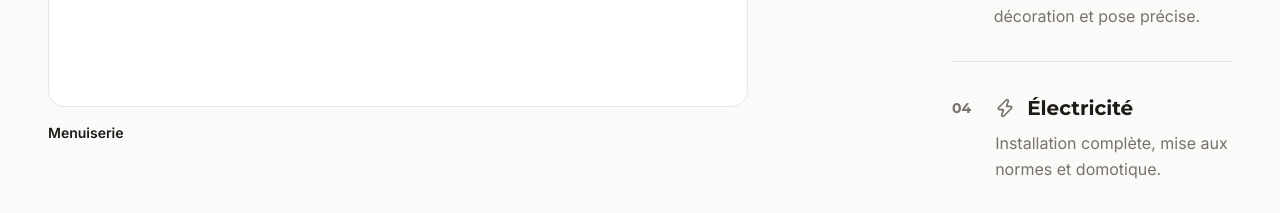
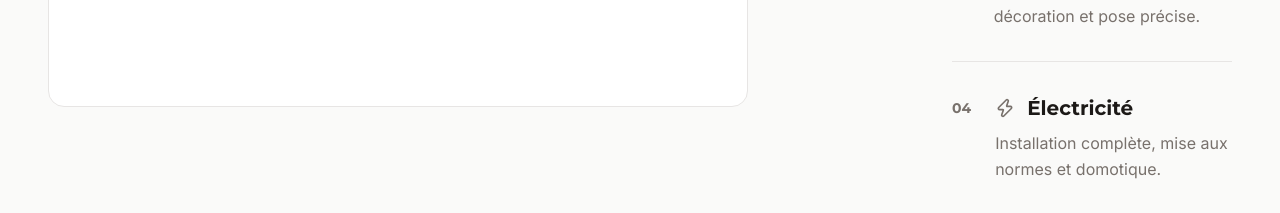
Before and after one commit to ahmadtouqeer1995-droid/batiffel-landing, a Next.js app: page / in a window 1280 px wide. Shown: the part 1560-1773 px from the top of the page. Built offline with nearby package versions, Linux system fonts and the light colour scheme.

Commit message:
Remove Menuiserie text under map

```diff
--- a/app/sections/Services.tsx
+++ b/app/sections/Services.tsx
@@ -57,9 +57,6 @@ export default function Services() {
                   className="w-full h-full object-cover"
                 />
               </div>
-              <p className="mt-4 text-sm font-semibold text-[#1C1917]">
-                Menuiserie
-              </p>
             </div>
           </SectionReveal>
 
```
